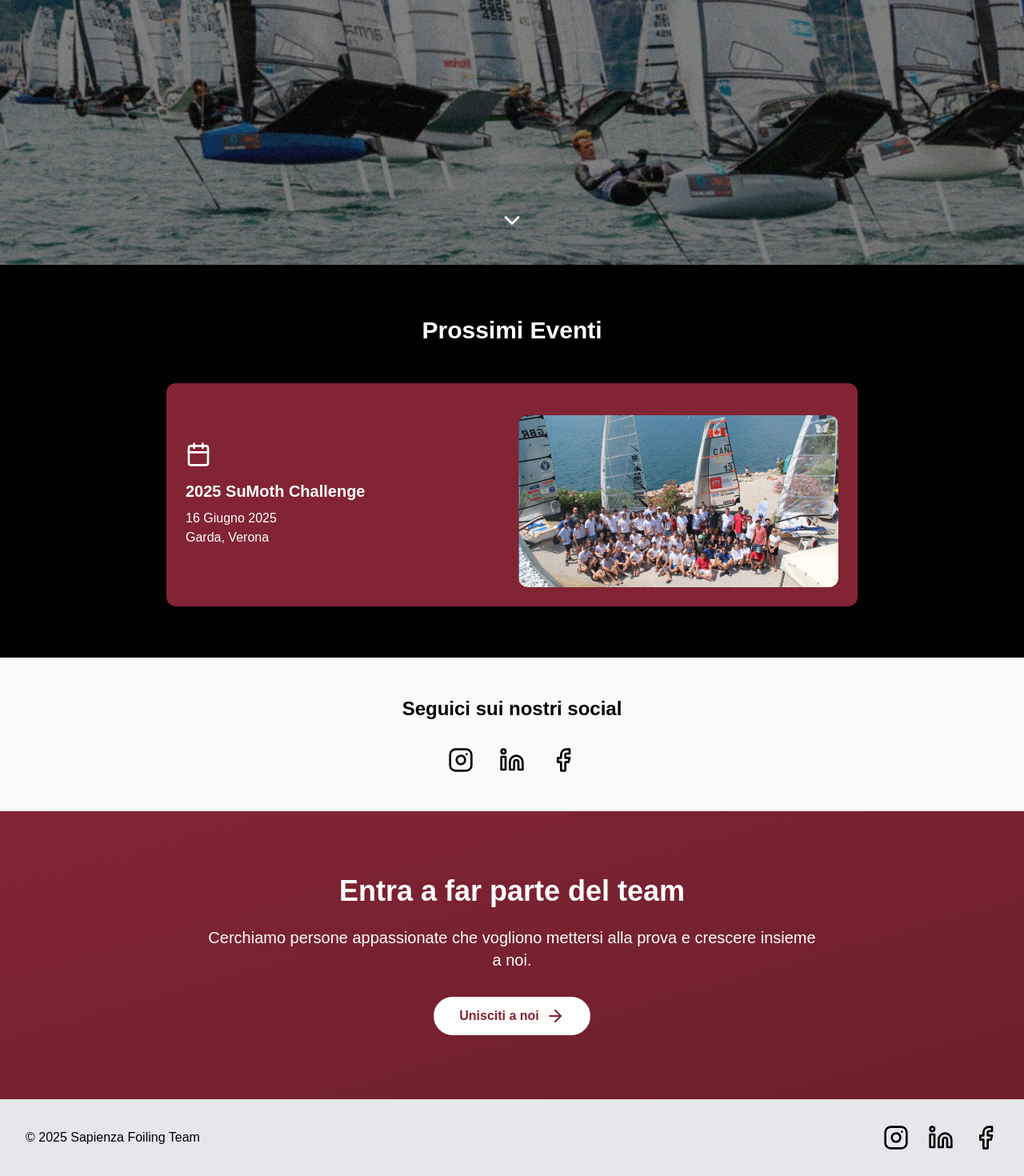
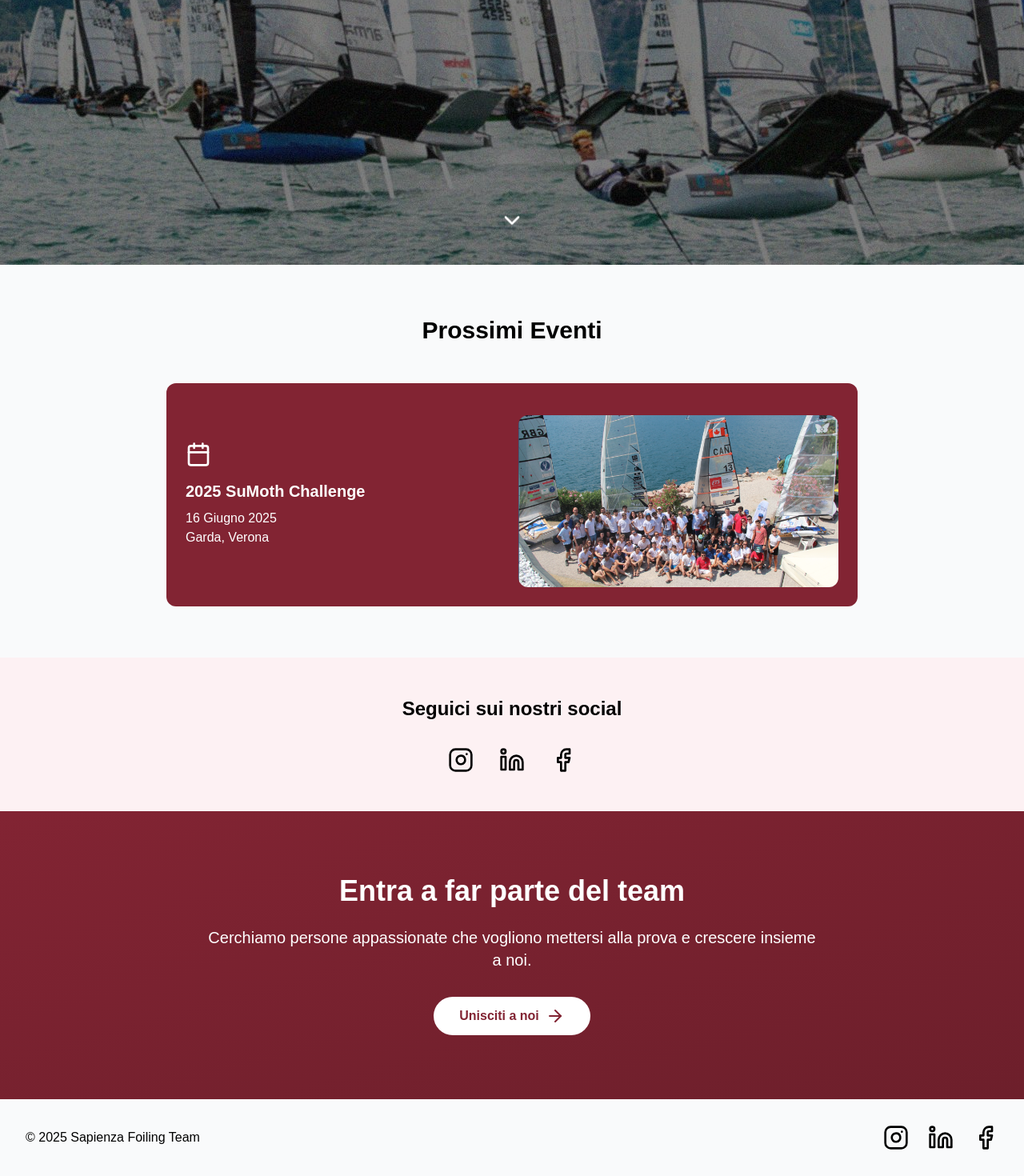
Before and after one commit to nannipy/sapienzafoilingteam, a Next.js app: page / in a window 1280 px wide. Shown: the part 469-1939 px from the top of the page at 80% size. Built offline with nearby package versions, Linux system fonts and the light colour scheme.

Commit message:
change of colors

```diff
--- a/app/components/Footer.tsx
+++ b/app/components/Footer.tsx
@@ -2,7 +2,7 @@ import { Instagram, Linkedin, Facebook } from "lucide-react";
 
 
 const Footer: React.FC = () => (
-  <footer className="bg-gray-200 text-black py-8">
+  <footer className="bg-gray-50 text-black py-8">
   <div className="max-w-7xl mx-auto px-4 sm:px-6 lg:px-8">
     <div className="flex justify-between items-center">
       <div className="">
--- a/app/page.tsx
+++ b/app/page.tsx
@@ -72,9 +72,9 @@ export default function Home() {
 
 
       {/* Upcoming Events Section */}
-      <div className="bg-black py-16" id="upcoming-events">
+      <div className="bg-gray-50 py-16" id="upcoming-events">
         <div className="max-w-7xl mx-auto px-4 sm:px-6 lg:px-8">
-          <h2 className="text-3xl font-bold text-white mb-12 text-center">
+          <h2 className="text-3xl font-bold text-black mb-12 text-center">
             Prossimi Eventi
           </h2>
           <div className="grid md:grid-cols-1">
@@ -108,7 +108,7 @@ export default function Home() {
         </div>
       </div>
       {/* Social Media Section */}
-      <section className="py-12 bg-gray-50 text-black">
+      <section className="py-12 bg-[#FDF1F3] text-black">
         <div className="container mx-auto px-4">
           <div className="text-center">
             <h3 className="text-2xl font-semibold mb-8">Seguici sui nostri social</h3>
```
